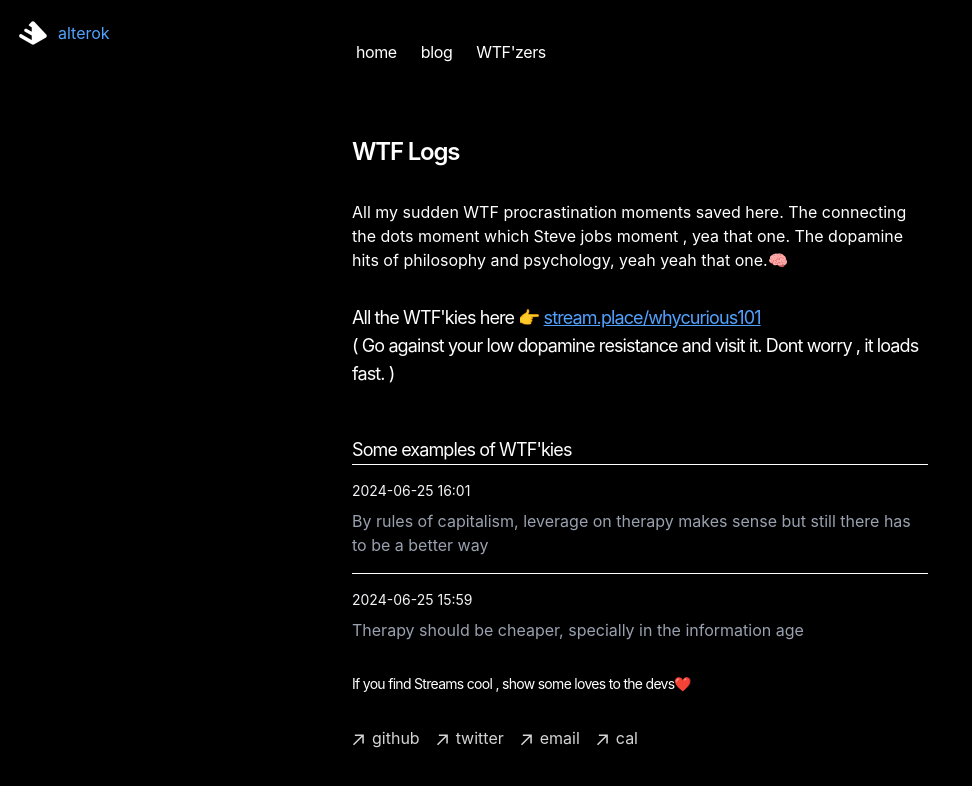
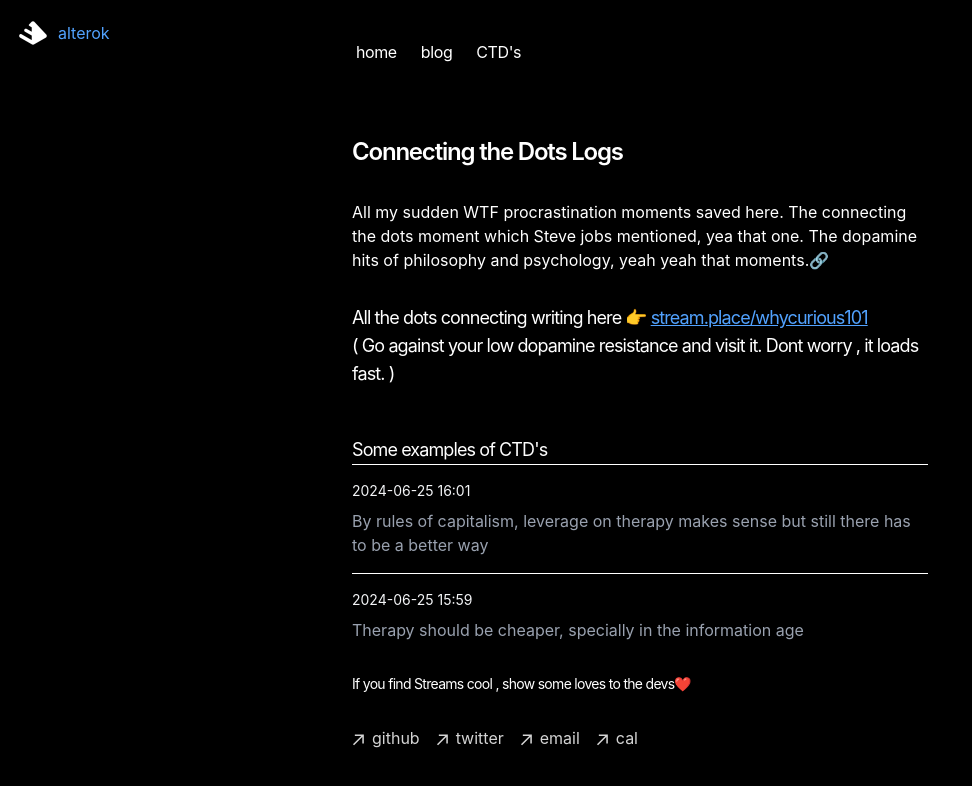
Before and after one commit to DhrishP/buildspace-procast-website, a Next.js app: page /wtf in a window 1280 px wide. Shown: the top 786 px of the page, without its empty margins (0-972 px from the left). Built offline with nearby package versions, Linux system fonts and the light colour scheme.

Commit message:
changed WTF to CTD's

```diff
--- a/app/components/nav.tsx
+++ b/app/components/nav.tsx
@@ -8,7 +8,7 @@ const navItems = {
     name: "blog",
   },
   "/wtf": {
-    name: `WTF'zers`,
+    name: `CTD's`,
   },
 };
 
--- a/app/wtf/page.tsx
+++ b/app/wtf/page.tsx
@@ -2,7 +2,7 @@ import { BlogPosts } from "app/components/posts";
 import Link from "next/link";
 
 export const metadata = {
-  title: `WTF'zers`,
+  title: `CTD's`,
   description:
     "The page for my procastination connecting the dots WTF moments.",
 };
@@ -11,14 +11,14 @@ export default function Page() {
   return (
     <section>
       <h1 className="font-semibold text-2xl mb-8  tracking-tighter">
-        WTF Logs
+        Connecting the Dots Logs
       </h1>
       <p className="mb-4">
-        {`All my sudden WTF procrastination moments saved here. The connecting the dots moment which Steve jobs moment , yea that one. The dopamine hits of philosophy and psychology, yeah yeah that one.🧠`}
+        {`All my sudden WTF procrastination moments saved here. The connecting the dots moment which Steve jobs mentioned, yea that one. The dopamine hits of philosophy and psychology, yeah yeah that moments.🔗`}
       </p>
 
       <h2 className="text-lg mt-8 tracking-tighter">
-        All the WTF'kies here 👉{" "}
+        All the dots connecting writing here 👉{" "}
         <Link
           className="underline text-blue-400"
           href={"https://streams.place/whycurious101"}
@@ -29,7 +29,7 @@ export default function Page() {
         ( Go against your low dopamine resistance and visit it. Dont worry , it loads fast. )
       </h2>
 <div className="mt-12">
-      <h3 className="text-lg mt-8 tracking-tighter">Some examples of WTF'kies</h3>
+      <h3 className="text-lg mt-8 tracking-tighter">Some examples of CTD's</h3>
       <div className="space-y-4">
         <div className="border-t pt-4">
           <Link href={"https://streams.place/whycurious101/drops/201004792456323072"} className="flex justify-between items-center mb-2">
```
